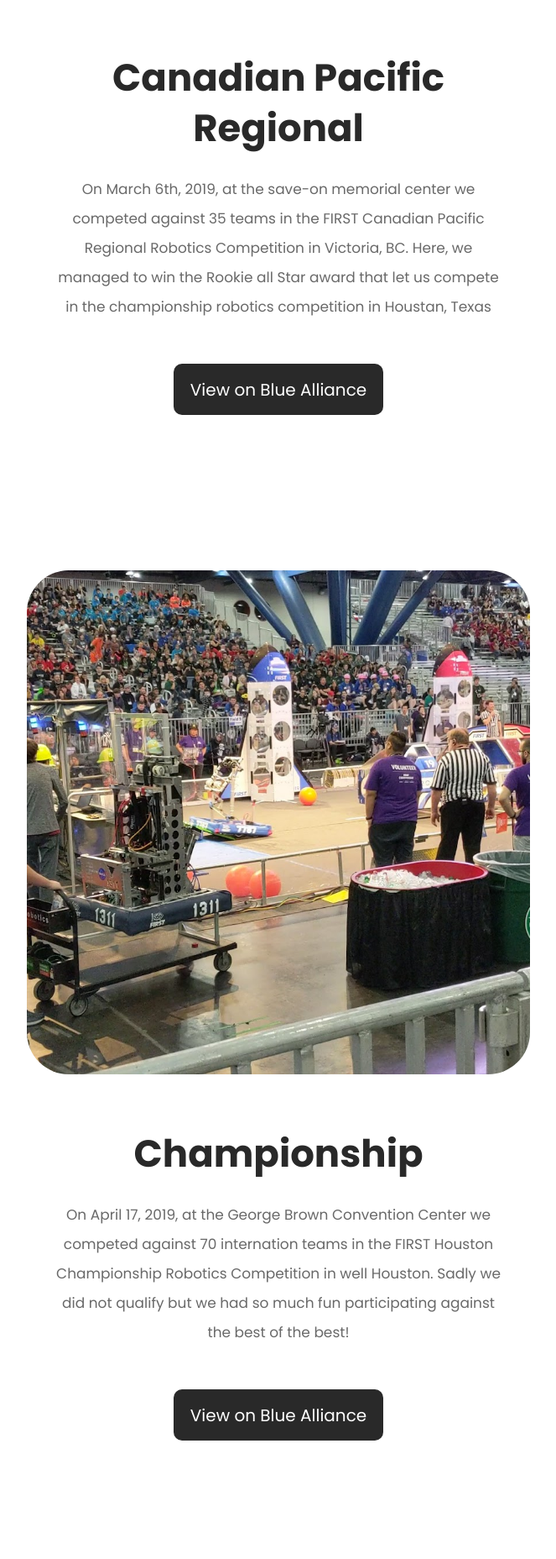
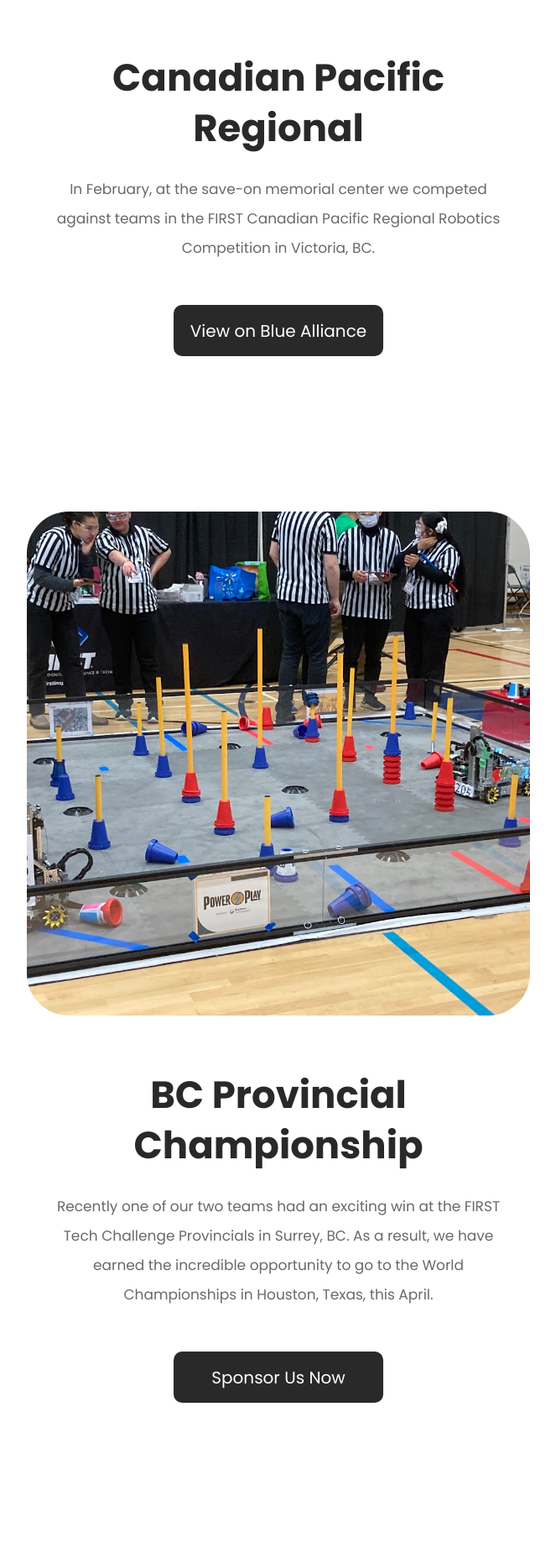
Before and after one commit to frc7787/Website-2024, a Next.js app: page / in a window 1280 px wide. Shown: the part 2084-3940 px from the top of the page at 84% size, without its empty margins (308-971 px from the left). Built offline with nearby package versions, Linux system fonts and the light colour scheme.

Commit message:
changed competitions

```diff
--- a/components/HomeComponent.js
+++ b/components/HomeComponent.js
@@ -29,8 +29,8 @@ export default function HomeComponent() {
                         <div className="competitionElementTextAlign">
                             <div>
                                 <h2>Canadian Pacific Regional</h2>
-                                <p>On March 6th, 2019, at the save-on memorial center we competed against 35 teams in the FIRST Canadian Pacific Regional Robotics Competition in Victoria, BC. Here, we managed to win the Rookie all Star award that let us compete in the championship robotics competition in Houstan, Texas</p>
-                                <Link href="https://www.thebluealliance.com/team/7787" target="_blank" rel="noreferrer">
+                                <p>In February, at the save-on memorial center we competed against teams in the FIRST Canadian Pacific Regional Robotics Competition in Victoria, BC.</p>
+                                <Link href="https://www.thebluealliance.com/event/2023bcvi" target="_blank" rel="noreferrer">
                                     <button className="competitionViewButton">View on Blue Alliance</button>
                                 </Link>
                             </div>
@@ -40,10 +40,10 @@ export default function HomeComponent() {
                         <img src="/compeition2.avif" className="compeitionElementImage" alt="competition" />
                         <div className="competitionElementTextAlign">
                             <div>
-                                <h2>Championship</h2>
-                                <p>On April 17, 2019, at the George Brown Convention Center we competed against 70 internation teams in the FIRST Houston Championship Robotics Competition in well Houston. Sadly we did not qualify but we had so much fun participating against the best of the best!</p>
-                                <Link href="https://www.thebluealliance.com/team/7787" target="_blank" rel="noreferrer">
-                                    <button className="competitionViewButton">View on Blue Alliance</button>
+                                <h2>BC Provincial Championship</h2>
+                                <p>Recently one of our two teams had an exciting win at the FIRST Tech Challenge Provincials in Surrey, BC. As a result, we have earned the incredible opportunity to go to the World Championships in Houston, Texas, this April.</p>
+                                <Link href="/get-started" target="_blank" rel="noreferrer">
+                                    <button className="competitionViewButton">Sponsor Us Now</button>
                                 </Link>
                             </div>
                         </div>
```
Also changed, not shown: public/compeition1.avif, public/compeition2.avif.
